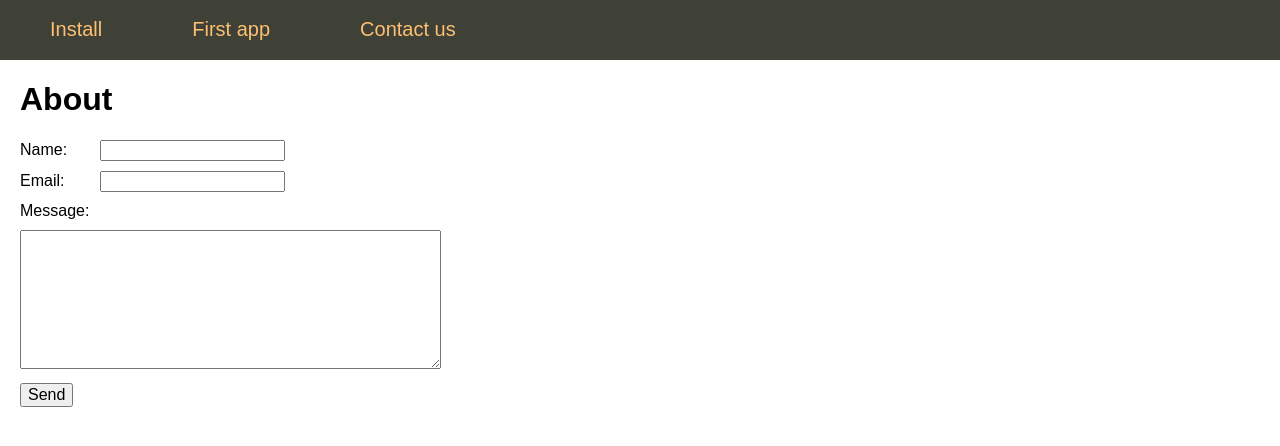
After one commit to VladLapkovsky/flasksite, a Flask app: page /contact in a window 1280 px wide. The commit adds this page. Shown: the top 446 px of the page. Run offline with Flask 2, Linux system fonts and the light colour scheme.

Commit message:
Add contact us template and form

```diff
--- a/flsite.py
+++ b/flsite.py
@@ -1,4 +1,4 @@
-from flask import Flask, render_template, url_for
+from flask import Flask, render_template, url_for, request
 
 app = Flask(__name__)
 
@@ -7,6 +7,7 @@ MENU = [
     {'name': 'First app', 'url': 'first-app'},
     {'name': 'Contact us', 'url': 'contact'}
 ]
+
 
 @app.route('/')
 def index():
@@ -25,6 +26,16 @@ def profile(username):
     return f"User: {username}"
 
 
+@app.route('/contact', methods=['POST', 'GET'])
+def contact():
+    if request.method == 'POST':
+        print(request.form['username'])
+        print(request.form['email'])
+        print(request.form['message'])
+    context = {'menu': MENU, 'title': 'About'}
+    return render_template('contact.html', **context)
+
+
 # with app.test_request_context():
 #     print(url_for('about'))
 #     print(url_for('profile', username='Vlad'))
--- a/templates/base.html
+++ b/templates/base.html
@@ -22,13 +22,13 @@
     </ul>
     {% endblock %}
 <div class="clear"></div>
-<div class="context">
+<div class="content">
 {% if title %}
     <h1>{{ title }}</h1>
 {% else %}
     <h1>FlaskSite</h1>
 {% endif %}
+{% endblock %}
 </div>
-{% endblock %}
 </body>
 </html>
--- /dev/null
+++ b/templates/contact.html
@@ -0,0 +1,12 @@
+{% extends 'base.html' %}
+
+{% block content %}
+{{ super() }}
+<form action="/contact" method="post" class="form-contact">
+    <p><label>Name: </label><input type="text" name="username" value="" required />
+    <p><label>Email: </label><input type="text" name="email" value="" required />
+    <p><label>Message: </label>
+    <p><textarea name="message" rows="7" cols="40"></textarea>
+    <p><input type="submit" value="Send" />
+</form>
+{% endblock %}
```
